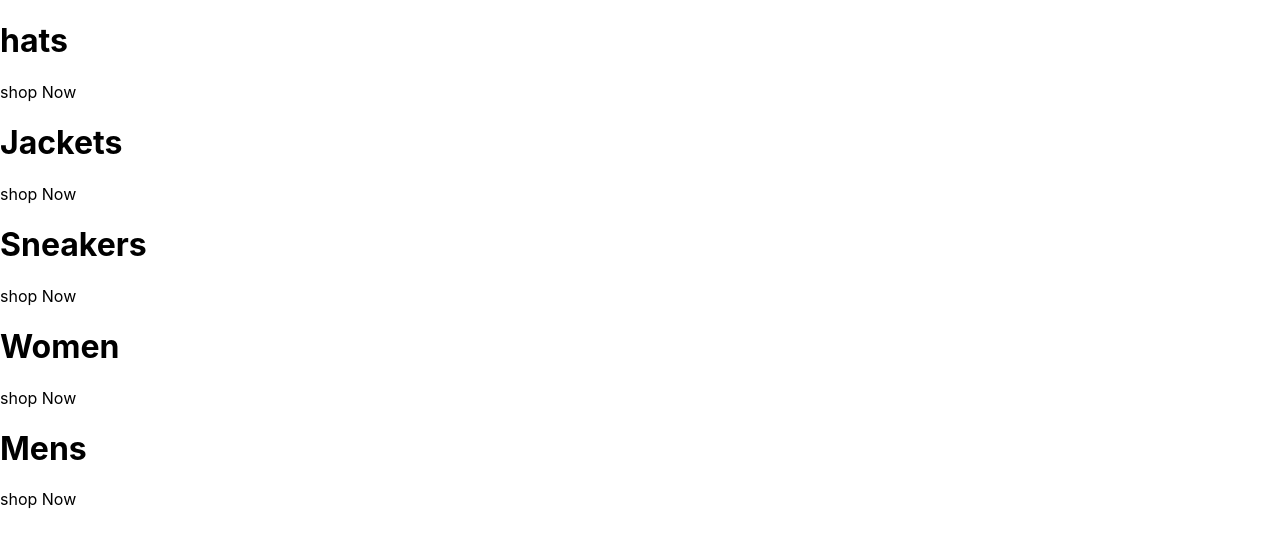
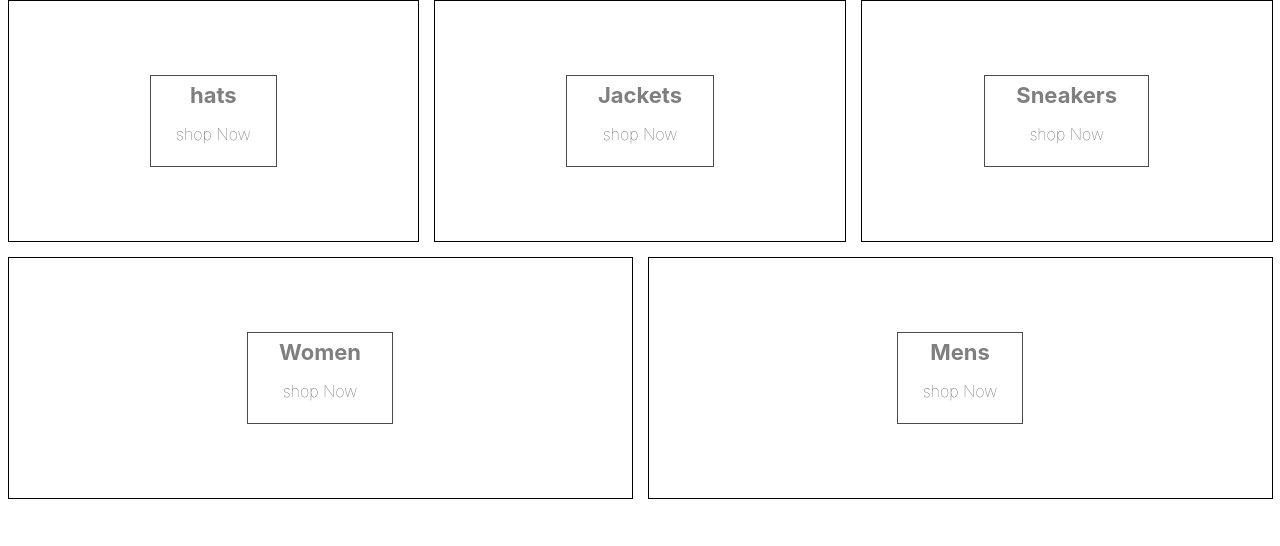
Before and after one commit to AnasBaqai/style-scape, a React (Create React App) app: page / in a window 1280 px wide. Shown: the top 546 px of the page. Built offline with nearby package versions, Linux system fonts and the light colour scheme.

Commit message:
sass added

```diff
--- a/package.json
+++ b/package.json
@@ -9,6 +9,7 @@
     "react": "^18.2.0",
     "react-dom": "^18.2.0",
     "react-scripts": "5.0.1",
+    "sass": "^1.63.3",
     "web-vitals": "^2.1.4"
   },
   "scripts": {
--- a/src/App.js
+++ b/src/App.js
@@ -1,4 +1,4 @@
-
+import "./style.scss"
 
 function App() {
   const categories = [
@@ -28,10 +28,10 @@
       {
         categories.map((category) => {
           return (
-            <div className="category-container">
-            <div className="background-image"/>
+            <div key={category.id} className="category-container">
+              <div className="background-image" />
               <div className="category-body-container">
-                <h1>{category.title}</h1>
+                <h2>{category.title}</h2>
                 <p>shop Now</p>
               </div>
             </div>
--- /dev/null
+++ b/src/style.scss
@@ -0,0 +1,75 @@
+.categories-container {
+    width: 100%;
+    display: flex;
+    flex-wrap: wrap;
+    justify-content: space-between;
+  }
+
+  .category-container {
+    min-width: 30%;
+    height: 240px;
+    flex: 1 1 auto;
+    display: flex;
+    align-items: center;
+    justify-content: center;
+    border: 1px solid black;
+    margin: 0 7.5px 15px;
+    overflow: hidden;
+
+    &:hover {
+      cursor: pointer;
+
+      & .background-image {
+        transform: scale(1.1);
+        transition: transform 6s cubic-bezier(0.25, 0.45, 0.45, 0.95);
+      }
+
+      & .category-body-container {
+        opacity: 0.9;
+      }
+    }
+
+    &.large {
+      height: 380px;
+    }
+
+    &:first-child {
+      margin-right: 7.5px;
+    }
+
+    &:last-child {
+      margin-left: 7.5px;
+    }
+
+    .background-image {
+      width: 100%;
+      height: 100%;
+      background-size: cover;
+      background-position: center;
+    }
+
+    .category-body-container {
+      height: 90px;
+      padding: 0 25px;
+      display: flex;
+      flex-direction: column;
+      align-items: center;
+      justify-content: center;
+      border: 1px solid black;
+      background-color: white;
+      opacity: 0.7;
+      position: absolute;
+
+      h2 {
+        font-weight: bold;
+        margin: 0 6px 0;
+        font-size: 22px;
+        color: #4a4a4a;
+      }
+
+      p {
+        font-weight: lighter;
+        font-size: 16px;
+      }
+    }
+  }
```
Also changed, not shown: 1 other file (tests, documents, lock files or other folders).
